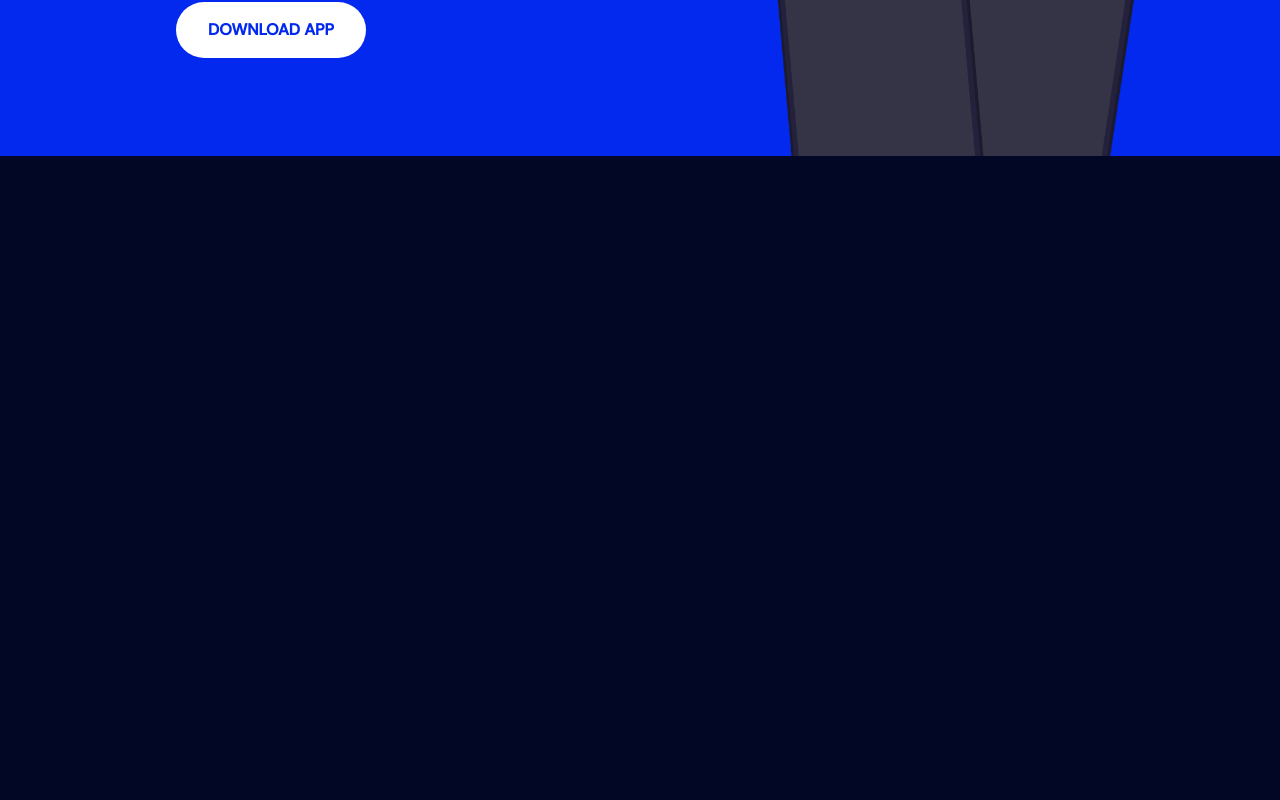
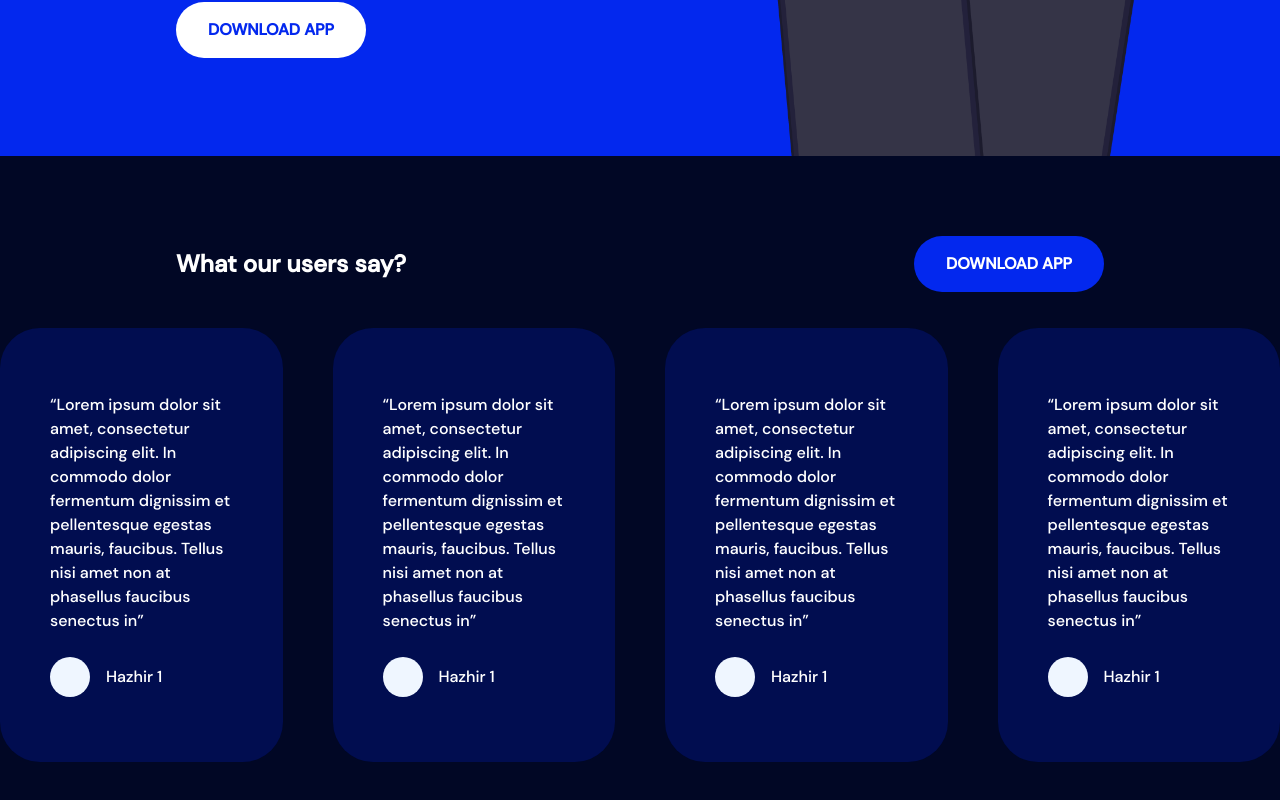
Before and after one commit to hazhirmohammadi/finance-flow, a Next.js app: page / in a window 1280 px wide. Shown: the part 3565-4365 px from the top of the page. Before the commit the page ends 3801 px from the top, so only its background shows below. Built offline with nearby package versions, Linux system fonts and the light colour scheme.

Commit message:
Style:Partially Completed Comment Section in Home Page

```diff
--- a/app/layout.js
+++ b/app/layout.js
@@ -1,4 +1,6 @@
 import './globals.css'
+import 'swiper/css';
+
 import '../public/Styles/Home.css'
 import '@/public/font/dmsans/style.css'
 import {Inter} from 'next/font/google'
--- /dev/null
+++ b/components/home/Comment.jsx
@@ -0,0 +1,163 @@
+"use client"
+import React from 'react';
+import {Swiper, SwiperSlide} from "swiper/react";
+import {FreeMode, Pagination} from "swiper/modules";
+
+
+// const swiper = new Swiper('.swiper', {
+//    slidesPerView: 1,
+//    spaceBetween: 10,
+//    // using "ratio" endpoints
+//    breakpoints: {
+//       '@0.75': {
+//          slidesPerView: 2,
+//          spaceBetween: 20,
+//       },
+//       '@1.00': {
+//          slidesPerView: 3,
+//          spaceBetween: 40,
+//       },
+//       '@1.50': {
+//          slidesPerView: 4,
+//          spaceBetween: 50,
+//       },
+//    }
+// });
+
+const Comment = () => {
+   return (
+       <div className="mb-20">
+          <div className="flex flex-row text-white justify-between px-44 max-sm:px-5 mb-9 items-center max-sm:justify-center max-sm:flex-col">
+             <h5 className="text-2xl font-bold  max-sm:mb-5 ">What our users say?</h5>
+             <button className="bg-[#0328EE] uppercase font-bold py-4  text-white w-fit max-sm:w-full justify-center  px-8 rounded-[80px] flex">Download App</button>
+          </div>
+
+          <Swiper
+              slidesPerView={3}
+              spaceBetween={30}
+              freeMode={true}
+              pagination={{
+                 clickable: true,
+              }}
+              modules={[FreeMode, Pagination]}
+              className="mySwiper "
+              breakpoints={{
+                 375:{
+                    slidesPerView: 1,
+                    spaceBetween: 10,
+                 },
+                 425:{
+                    slidesPerView: 1,
+                    spaceBetween: 10,
+                 },
+                 640: {
+                    slidesPerView: 1,
+                    spaceBetween: 20,
+                 },
+                 768: {
+                    slidesPerView: 3,
+                    spaceBetween: 20,
+                 },
+                 1024: {
+                    slidesPerView: 4,
+                    spaceBetween: 50,
+                 },
+              }}
+          >
+             <SwiperSlide  className="comment_body">
+                <p className="  ">“Lorem ipsum dolor sit amet, consectetur adipiscing elit. In commodo dolor fermentum dignissim et
+                   pellentesque egestas mauris, faucibus. Tellus nisi amet non at phasellus faucibus senectus in”</p>
+
+                <div className="comment_avatar_body">
+                   <div className="comment_avatar"></div><span>Hazhir  1</span>
+                </div>
+             </SwiperSlide>
+             <SwiperSlide  className="comment_body">
+                <p className="  ">“Lorem ipsum dolor sit amet, consectetur adipiscing elit. In commodo dolor fermentum dignissim et
+                   pellentesque egestas mauris, faucibus. Tellus nisi amet non at phasellus faucibus senectus in”</p>
+
+                <div className="comment_avatar_body">
+                   <div className="comment_avatar"></div><span>Hazhir  1</span>
+                </div>
+             </SwiperSlide>
+             <SwiperSlide  className="comment_body">
+                <p className="  ">“Lorem ipsum dolor sit amet, consectetur adipiscing elit. In commodo dolor fermentum dignissim et
+                   pellentesque egestas mauris, faucibus. Tellus nisi amet non at phasellus faucibus senectus in”</p>
+
+                <div className="comment_avatar_body">
+                   <div className="comment_avatar"></div><span>Hazhir  1</span>
+                </div>
+             </SwiperSlide>
+             <SwiperSlide  className="comment_body">
+                <p className="  ">“Lorem ipsum dolor sit amet, consectetur adipiscing elit. In commodo dolor fermentum dignissim et
+                   pellentesque egestas mauris, faucibus. Tellus nisi amet non at phasellus faucibus senectus in”</p>
+
+                <div className="comment_avatar_body">
+                   <div className="comment_avatar"></div><span>Hazhir  1</span>
+                </div>
+             </SwiperSlide>
+             <SwiperSlide  className="comment_body">
+                <p className="  ">“Lorem ipsum dolor sit amet, consectetur adipiscing elit. In commodo dolor fermentum dignissim et
+                   pellentesque egestas mauris, faucibus. Tellus nisi amet non at phasellus faucibus senectus in”</p>
+
+                <div className="comment_avatar_body">
+                   <div className="comment_avatar"></div><span>Hazhir  1</span>
+                </div>
+             </SwiperSlide>
+             <SwiperSlide  className="comment_body">
+                <p className="  ">“Lorem ipsum dolor sit amet, consectetur adipiscing elit. In commodo dolor fermentum dignissim et
+                   pellentesque egestas mauris, faucibus. Tellus nisi amet non at phasellus faucibus senectus in”</p>
+
+                <div className="comment_avatar_body">
+                   <div className="comment_avatar"></div><span>Hazhir  1</span>
+                </div>
+             </SwiperSlide>
+             <SwiperSlide  className="comment_body">
+                <p className="  ">“Lorem ipsum dolor sit amet, consectetur adipiscing elit. In commodo dolor fermentum dignissim et
+                   pellentesque egestas mauris, faucibus. Tellus nisi amet non at phasellus faucibus senectus in”</p>
+
+                <div className="comment_avatar_body">
+                   <div className="comment_avatar"></div><span>Hazhir  1</span>
+                </div>
+             </SwiperSlide>
+             <SwiperSlide  className="comment_body">
+                <p className="  ">“Lorem ipsum dolor sit amet, consectetur adipiscing elit. In commodo dolor fermentum dignissim et
+                   pellentesque egestas mauris, faucibus. Tellus nisi amet non at phasellus faucibus senectus in”</p>
+
+                <div className="comment_avatar_body">
+                   <div className="comment_avatar"></div><span>Hazhir  1</span>
+                </div>
+             </SwiperSlide>
+             <SwiperSlide  className="comment_body">
+                <p className="  ">“Lorem ipsum dolor sit amet, consectetur adipiscing elit. In commodo dolor fermentum dignissim et
+                   pellentesque egestas mauris, faucibus. Tellus nisi amet non at phasellus faucibus senectus in”</p>
+
+                <div className="comment_avatar_body">
+                   <div className="comment_avatar"></div><span>Hazhir  1</span>
+                </div>
+             </SwiperSlide>
+             <SwiperSlide  className="comment_body">
+                <p className="  ">“Lorem ipsum dolor sit amet, consectetur adipiscing elit. In commodo dolor fermentum dignissim et
+                   pellentesque egestas mauris, faucibus. Tellus nisi amet non at phasellus faucibus senectus in”</p>
+
+                <div className="comment_avatar_body">
+                   <div className="comment_avatar"></div><span>Hazhir  1</span>
+                </div>
+             </SwiperSlide>
+             <SwiperSlide  className="comment_body">
+                <p className="  ">“Lorem ipsum dolor sit amet, consectetur adipiscing elit. In commodo dolor fermentum dignissim et
+                   pellentesque egestas mauris, faucibus. Tellus nisi amet non at phasellus faucibus senectus in”</p>
+
+                <div className="comment_avatar_body">
+                   <div className="comment_avatar"></div><span>Hazhir  1</span>
+                </div>
+             </SwiperSlide>
+
+
+
+          </Swiper>
+       </div>
+   );
+};
+
+export default Comment;
--- a/components/home/Home.jsx
+++ b/components/home/Home.jsx
@@ -5,6 +5,7 @@ import Hero from "@/components/Hero";
 import Companys from "@/components/home/Companys";
 import PortFolio from "@/components/home/PortFolio";
 import HomeRewards from "@/components/home/HomeRewards";
+import Comment from "@/components/home/Comment";
 
 const Home = () => {
    return (
@@ -21,6 +22,7 @@ const Home = () => {
           <Companys/>
           <PortFolio/>
           <HomeRewards/>
+          <Comment/>
        </div>
    );
 };
--- a/components/home/HomeRewards.jsx
+++ b/components/home/HomeRewards.jsx
@@ -117,7 +117,7 @@ const HomeRewards = () => {
              <div className="col-span-6 max-sm:col-span-12 flex flex-col justify-start  pt-20 z-30
                max-sm:text-center lg:pl-44 md:px-5 sm:px-5">
 
-                <h2 className="font-bold text-2xl mb-4">Explore endless possibilities with FinanceFlow</h2>
+                <h2 className="font-bold text-2xl mb-4 max-sm:mx-6">Explore endless possibilities with FinanceFlow</h2>
 
                 <p className="mb-4 ">Lorem ipsum dolor sit amet, consectetur adipiscing elit. Feugiat nulla suspendisse
                    tortor aene.</p>
--- a/public/Styles/Home.css
+++ b/public/Styles/Home.css
@@ -22,3 +22,23 @@
 .box_Folio_md_para {
     @apply lg:text-[9px]
 }
+
+/***=============================COMMENT SECTION =======================***/
+.comment_body {
+    @apply bg-[#010D50] text-white py-[65px] px-[50px] max-sm:py-12 max-sm:px-8
+    rounded-[40px] flex flex-col w-[400px]
+}
+
+.comment_p {
+    @apply font-light text-sm;
+}
+
+.comment_avatar_body {
+    @apply flex justify-start items-center gap-4 mt-6;
+}
+
+.comment_title {}
+
+.comment_avatar {
+    @apply bg-blue-50 p-5 rounded-full w-fit;
+}
```
Also changed, not shown: package.json (+5 -4 lines), 1 other file (tests, documents, lock files or other folders).
